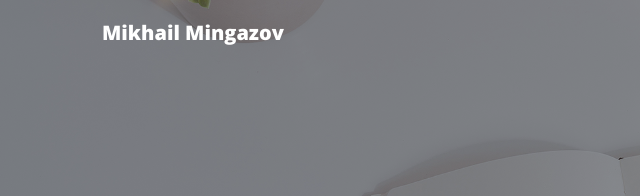
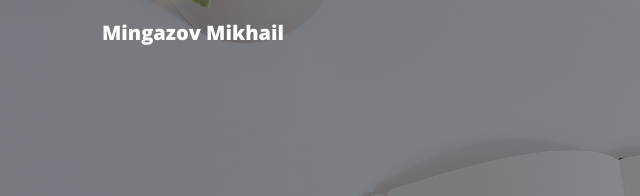
Before and after one commit to MingazovM/mingazovm.github.io, a website: page contact.html in a window 1280 px wide. Shown: the top 196 px of the page, 3-643 px from the left. Drawn offline with nearby package versions, Linux system fonts and the light colour scheme.

Commit message:
Update contact.html

```diff
--- a/contact.html
+++ b/contact.html
@@ -28,7 +28,7 @@
     <!-- Navigation -->
     <nav class="navbar navbar-expand-lg navbar-light fixed-top" id="mainNav">
       <div class="container">
-        <a class="navbar-brand" href="index.html">Mikhail Mingazov</a>
+        <a class="navbar-brand" href="index.html">Mingazov Mikhail</a>
         <button class="navbar-toggler navbar-toggler-right" type="button" data-toggle="collapse" data-target="#navbarResponsive" aria-controls="navbarResponsive" aria-expanded="false" aria-label="Toggle navigation">
           Меню
           <i class="fas fa-bars"></i>
```
